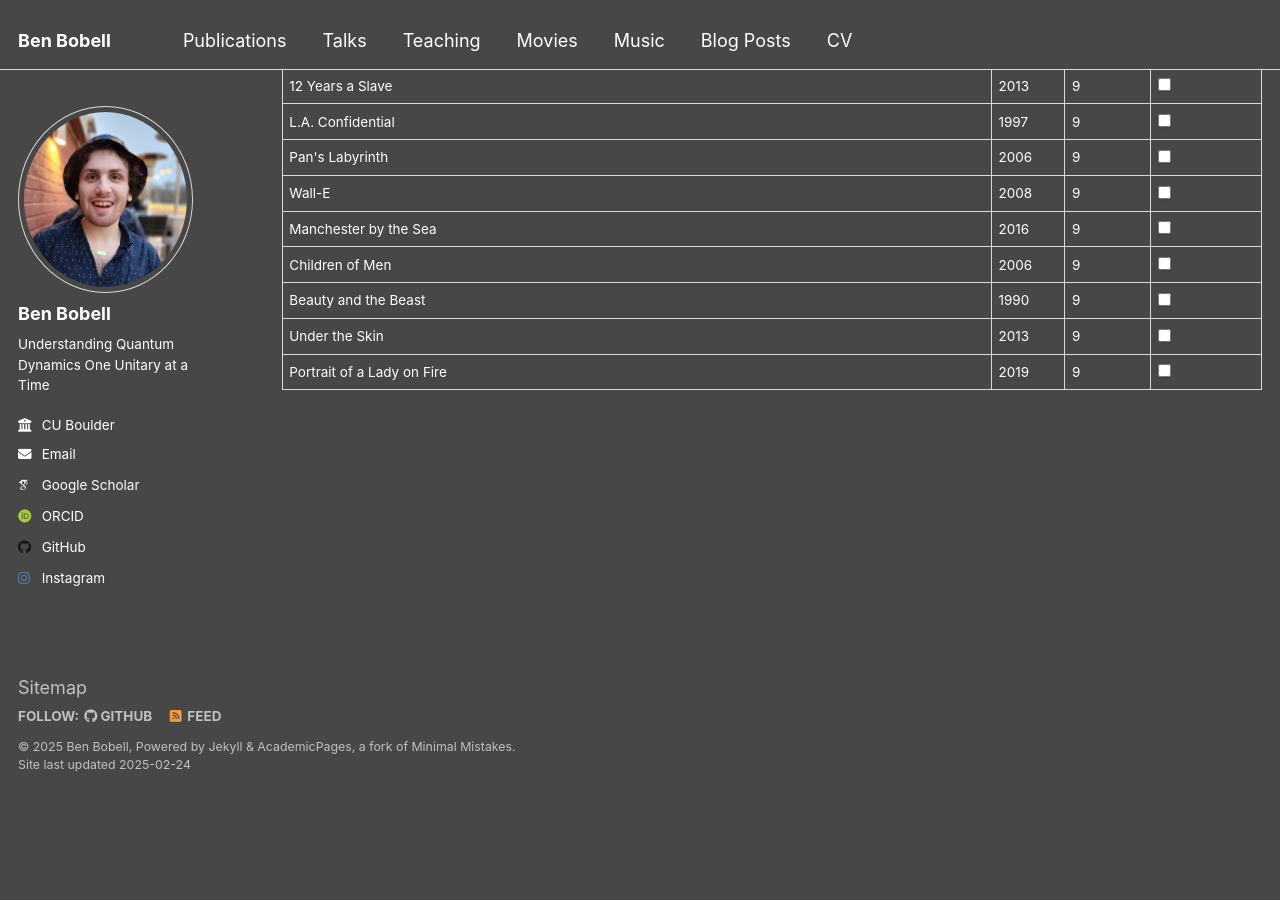
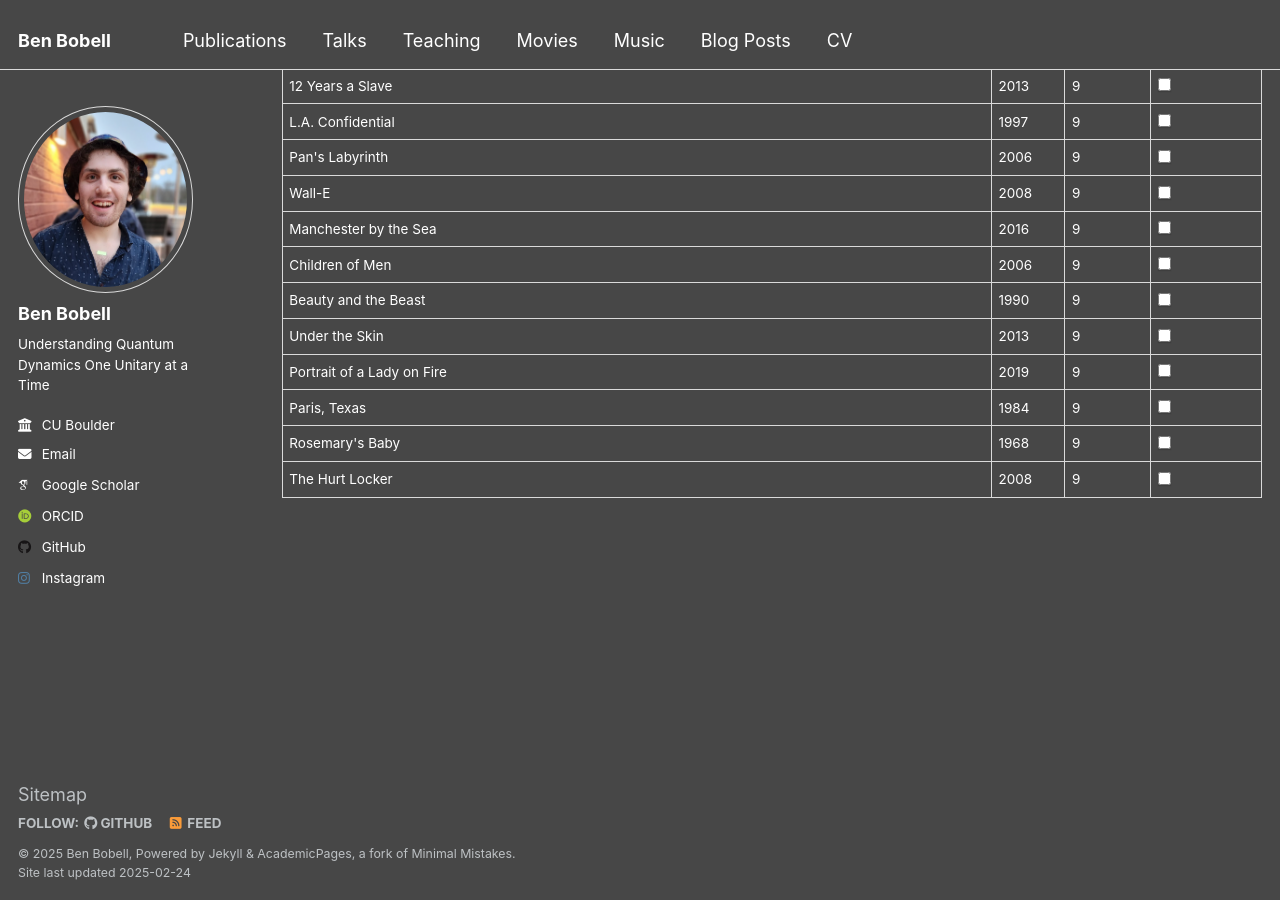
Before and after one commit to BenBobell00/BenBobell00.github.io, a Jekyll site: the page built from _pages/movies.html, in a window 1280 px wide and 900 px high, scrolled down 4362 px. Built offline with Jekyll 4.4.1, drawn with Linux system fonts in a browser that asks for light colours; some web fonts are replaced; before the commit the page ends 5155 px from its top, so only the background shows below that.

Commit message:
Update movies.yml

```diff
--- a/_data/movies.yml
+++ b/_data/movies.yml
@@ -495,3 +495,15 @@ movies:
     year: 2019
     rating: 9
     watched: false
+  - title: "Paris, Texas"
+    year: 1984
+    rating: 9
+    watched: false
+  - title: "Rosemary's Baby"
+    year: 1968
+    rating: 9
+    watched: false
+  - title: "The Hurt Locker"
+    year: 2008
+    rating: 9
+    watched: false
```
